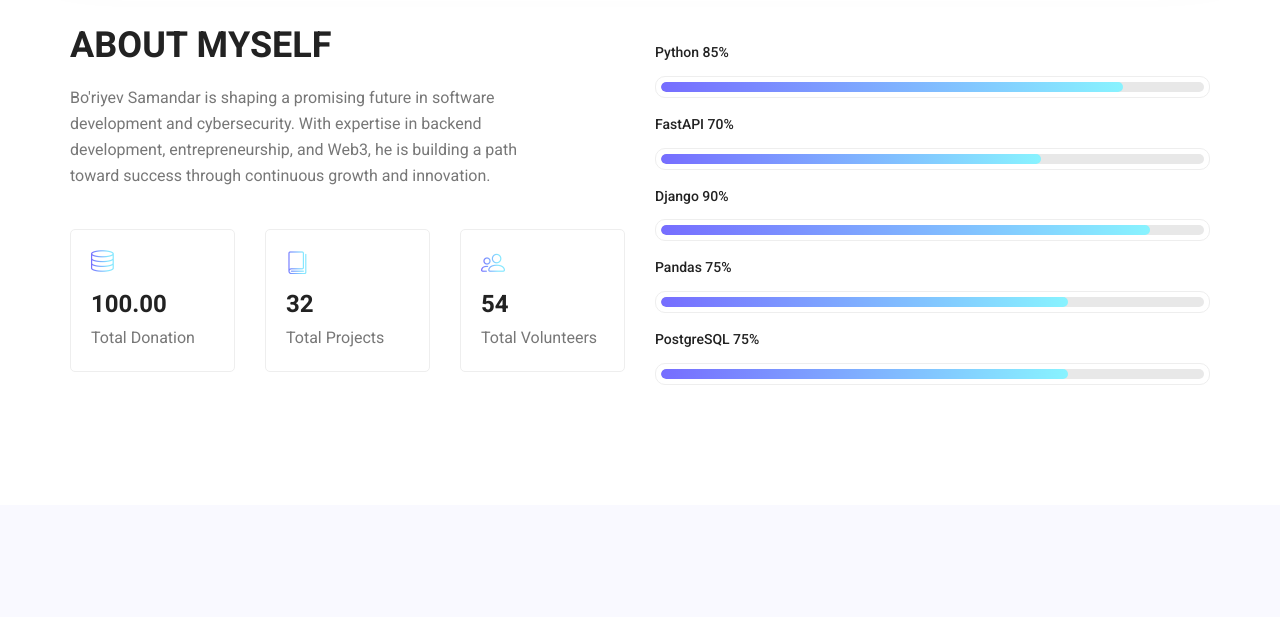
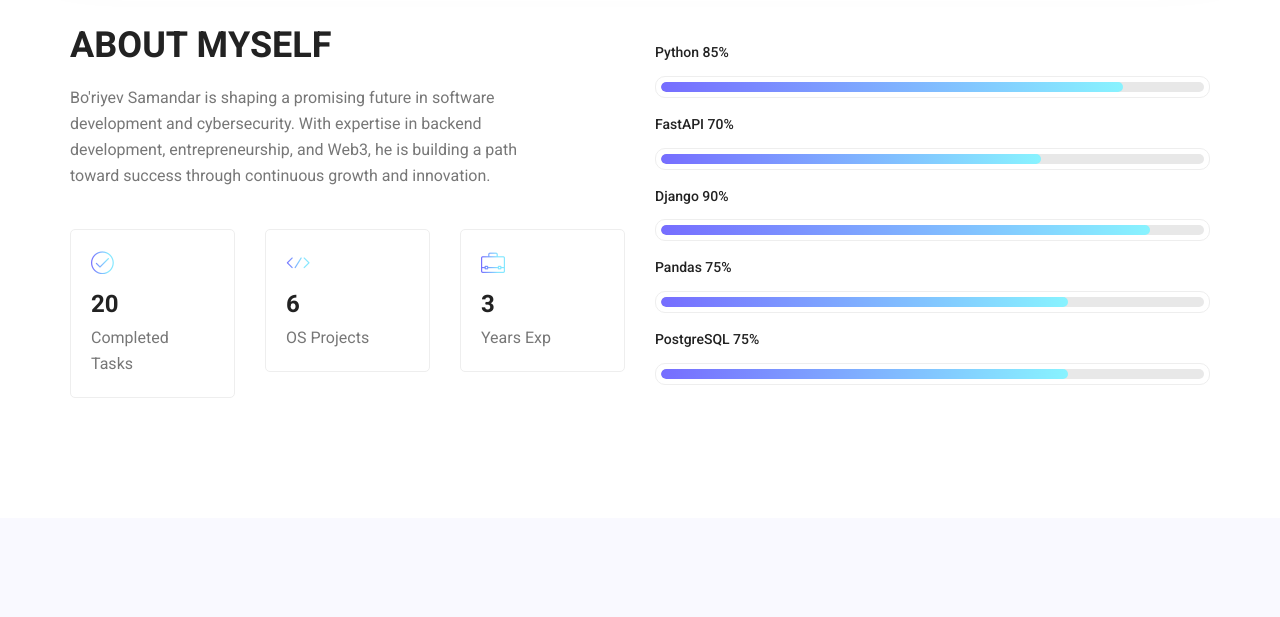
Before and after one commit to Samandar2005/Portfolio, a Django app: page / in a window 1280 px wide. Shown: the part 1056-1673 px from the top of the page. Run offline with Django 5.2, Linux system fonts and the light colour scheme; data comes from the database, SQL or seed files in the repository; some libraries are stand-ins or nearby versions.

Commit message:
update model

```diff
--- a/portfolio/models.py
+++ b/portfolio/models.py
@@ -10,9 +10,9 @@ class User(models.Model):
     phone = models.CharField(max_length=20, blank=True, null=True)
     location = models.CharField(max_length=255)
     date_of_birth = models.DateField(blank=True, null=True)
-    total_donations = models.DecimalField(max_digits=10, decimal_places=2, blank=True, null=True)
-    total_projects = models.IntegerField(default=0)
-    total_volunteers = models.IntegerField(default=0)
+    completed_tasks = models.IntegerField(default=0)
+    open_source_projects = models.IntegerField(default=0)
+    years_of_experience = models.IntegerField(default=0)
     profile_image = models.ImageField(upload_to='user_images/', blank=True, null=True)
     profile_logo = models.ImageField(upload_to='logo/', blank=True, null=True)
 
--- a/templates/index.html
+++ b/templates/index.html
@@ -53,23 +53,23 @@
                     <div class="row">
                         <div class="col-md-4">
                             <div class="wel_item">
-                                <i class="lnr lnr-database"></i>
-                                <h4>{{ user.total_donations }}</h4>
-                                <p>Total Donation</p>
+                                <i class="lnr lnr-checkmark-circle"></i>
+                                <h4>{{ user.completed_tasks }}</h4>
+                                <p>Completed Tasks</p>
+                            </div>
+                        </div>
+                        <div class="col-md-4" >
+                            <div class="wel_item">
+                                <i class="lnr lnr-code"></i>
+                                <h4>{{ user.open_source_projects }}</h4>
+                                <p >OS Projects</p>
                             </div>
                         </div>
                         <div class="col-md-4">
                             <div class="wel_item">
-                                <i class="lnr lnr-book"></i>
-                                <h4>{{ user.total_projects }}</h4>
-                                <p>Total Projects</p>
-                            </div>
-                        </div>
-                        <div class="col-md-4">
-                            <div class="wel_item">
-                                <i class="lnr lnr-users"></i>
-                                <h4>{{ user.total_volunteers }}</h4>
-                                <p>Total Volunteers</p>
+                                <i class="lnr lnr-briefcase"></i>
+                                <h4>{{ user.years_of_experience }}</h4>
+                                <p>Years Exp</p>
                             </div>
                         </div>
                     </div>
```
Also changed, not shown: db.sqlite3, portfolio/migrations/0009_rename_total_volunteers_user_completed_tasks_and_more.py (added).
